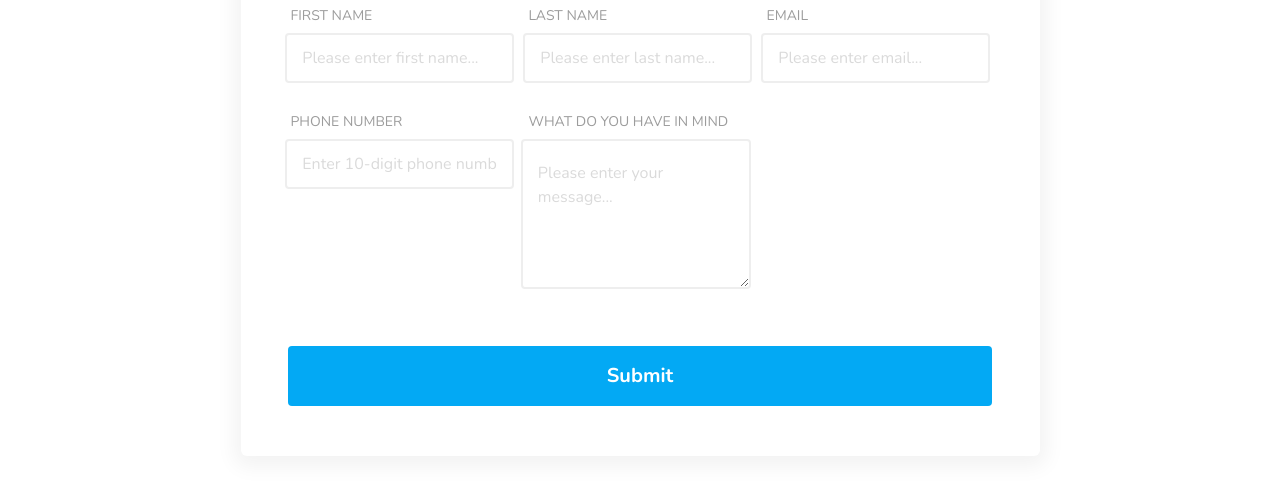
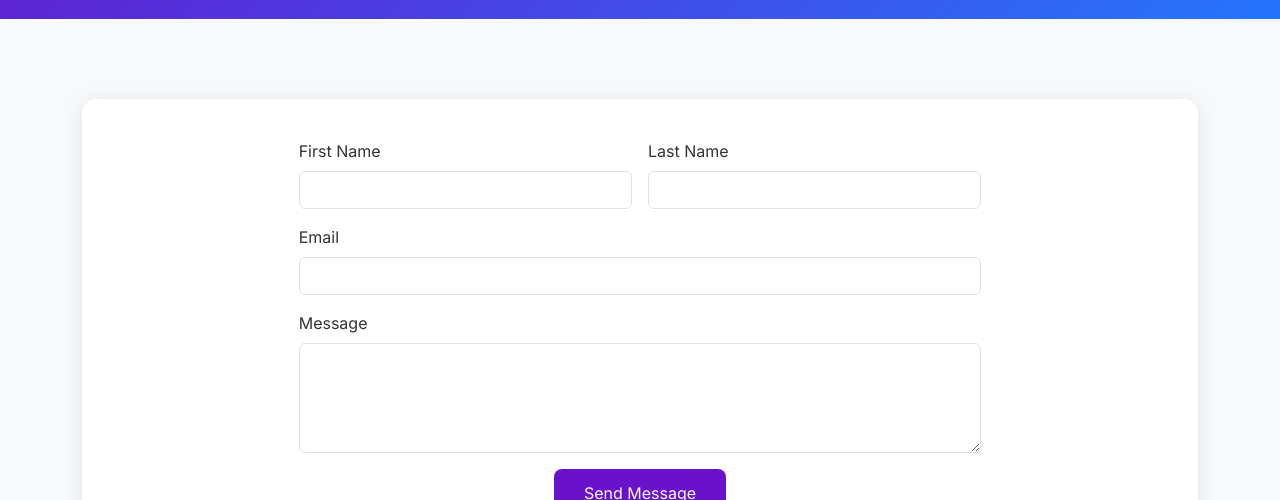
Before and after one commit to RavishankarGavhane/KeepActivePro, a plain HTML site: page templates/contact.html in a window 1280 px wide. Shown: the part 302-802 px from the top of the page. Drawn offline with nearby package versions, Linux system fonts and the light colour scheme.

```diff
--- a/templates/contact.html
+++ b/templates/contact.html
@@ -9,9 +9,9 @@
     <link href="https://cdn.jsdelivr.net/npm/bootstrap@5.3.0/dist/css/bootstrap.min.css" rel="stylesheet">
     <!-- Google Fonts -->
     <link href="https://fonts.googleapis.com/css2?family=Inter:wght@400;500;600;700&display=swap" rel="stylesheet">
-    <!-- Contact Form CSS -->
-    <link rel="stylesheet" href="https://fonts.googleapis.com/css2?family=Nunito:wght@200;300;400;600;700;800&display=swap">
+    <!-- Custom CSS -->
     <style>
+        /* All styles from index.html */
         body {
             font-family: 'Inter', sans-serif;
             color: #333;
@@ -19,6 +19,11 @@
         .navbar {
             background: rgba(255, 255, 255, 0.9);
             backdrop-filter: blur(10px);
+        }
+        .hero-section {
+            background: linear-gradient(135deg, #6a11cb, #2575fc);
+            color: white;
+            padding: 100px 0;
         }
         .footer {
             background: #343a40;
@@ -32,244 +37,105 @@
         .footer a:hover {
             color: #2575fc;
         }
-        .contact_us_2 * {
-            font-family: Nunito, sans-serif;
+        .btn-primary {
+            background: #6a11cb;
+            border: none;
+            padding: 12px 30px;
+            font-size: 1rem;
+            transition: background 0.3s ease;
         }
-        .contact_us_2 .text-blk {
-            margin: 0;
-            line-height: 25px;
+        .btn-primary:hover {
+            background: #2575fc;
         }
-        .contact_us_2 .responsive-cell-block {
-            min-height: 75px;
+
+        /* Contact Form Specific Styles */
+        .contact-section {
+            padding: 80px 0;
+            background: #f8f9fa;
         }
-        .contact_us_2 input:focus {
-            outline: none;
+        .contact-card {
+            background: white;
+            border-radius: 15px;
+            box-shadow: 0 4px 20px rgba(0, 0, 0, 0.1);
+            padding: 40px;
         }
-        .contact_us_2 .container-block {
-            min-height: 75px;
-            width: 100%;
-            padding: 10px;
-            display: block;
-        }
-        .contact_us_2 .submit-btn:hover {
-            background-color: #0381fe;
-        }
-        .contact_us_2 .responsive-container-block {
-            min-height: 75px;
-            height: fit-content;
-            width: 100%;
-            display: flex;
-            flex-wrap: wrap;
-            justify-content: flex-start;
-            margin: 0 auto 50px;
-            padding: 0;
-        }
-        .contact_us_2 .responsive-container-block.big-container {
-            padding: 10px 30px;
-            position: relative;
-            height: auto;
-        }
-        .contact_us_2 .responsive-container-block.container {
-            position: static;
-            min-height: 75px;
-            flex-direction: column;
-            z-index: 2;
-            max-width: 800px;
-            margin: 120px auto 50px;
-        }
-        .contact_us_2 .container-block.form-wrapper {
-            background-color: white;
-            max-width: 799px;
-            text-align: center;
-            padding: 50px 40px;
-            box-shadow: rgba(0, 0, 0, 0.05) 0px 4px 20px 7px;
-            border-radius: 6px;
-            margin: 0 auto;
-        }
-        .contact_us_2 .text-blk.contactus-head {
-            font-size: 36px;
-            line-height: 50px;
-            font-weight: 900;
-        }
-        .contact_us_2 .text-blk.contactus-subhead {
-            color: #9c9c9c;
-            margin-bottom: 50px;
-        }
-        .contact_us_2 .responsive-cell-block.wk-desk-6.wk-ipadp-6.wk-tab-12.wk-mobile-12 {
-            margin-bottom: 26px;
-            min-height: 50px;
-        }
-        .contact_us_2 .input {
-            width: 96%;
-            height: 50px;
-            padding: 1px 15px;
-            border: 2px solid #eeeeee;
-            font-size: 16px;
-            color: black;
-            border-radius: 4px;
-        }
-        .contact_us_2 .textinput {
-            width: 98%;
-            min-height: 150px;
-            padding: 20px 15px;
-            border: 2px solid #eeeeee;
-            font-size: 16px;
-            border-radius: 4px;
-        }
-        .contact_us_2 .submit-btn {
-            width: 98%;
-            background-color: #03a9f4;
-            height: 60px;
-            font-size: 20px;
-            font-weight: 700;
-            color: white;
-            border: none;
-            border-radius: 4px;
-            cursor: pointer;
-        }
-        .contact_us_2 .social-media-links {
-            width: 250px;
-            display: flex;
-            justify-content: space-evenly;
-            margin: 50px auto 0;
-        }
-        .contact_us_2 .link-img {
-            width: 30px;
-            height: 30px;
-        }
-        .contact_us_2 .text-blk.input-title {
-            text-align: left;
-            padding-left: 10px;
-            font-size: 14px;
-            margin-bottom: 5px;
-            color: #9c9c9c;
-        }
-        .contact_us_2 ::placeholder {
-            color: #dadada;
-        }
-        .contact_us_2 .blueBG {
-            position: absolute;
-            width: 100%;
-            left: 0;
-            top: 0;
-            height: 300px;
-            background-color: #03a9f4;
-        }
-        @media (max-width: 768px) {
-            .contact_us_2 .submit-btn, .contact_us_2 .input, .contact_us_2 .textinput {
-                width: 100%;
-            }
-            .contact_us_2 .responsive-container-block.container {
-                margin-top: 80px;
-            }
-            .contact_us_2 .text-blk.contactus-head {
-                font-size: 30px;
-                line-height: 40px;
-            }
-        }
-        @media (max-width: 500px) {
-            .contact_us_2 .container-block.form-wrapper {
-                padding: 50px 15px;
-            }
-            .contact_us_2 .responsive-cell-block.wk-ipadp-6.wk-tab-12.wk-mobile-12.wk-desk-6 {
-                margin-bottom: 15px;
-            }
-            .contact_us_2 .text-blk.input-title {
-                font-size: 12px;
-            }
-            .contact_us_2 .responsive-container-block.big-container {
-                padding: 10px 20px;
-            }
-            .contact_us_2 .text-blk.contactus-head {
-                font-size: 26px;
-                line-height: 34px;
-            }
-            .contact_us_2 .input {
-                height: 45px;
-            }
+        .form-control:focus {
+            border-color: #6a11cb;
+            box-shadow: 0 0 0 0.25rem rgba(106, 17, 203, 0.25);
         }
     </style>
 </head>
 <body>
-    <!-- Navigation Bar (updated with absolute paths) -->
+    <!-- Navigation Bar (matches index.html) -->
     <nav class="navbar navbar-expand-lg navbar-light fixed-top">
         <div class="container">
-            <a class="navbar-brand" href="/">KeepActive Pro</a>
+            <a class="navbar-brand" href="../index.html">KeepActive Pro</a>
             <button class="navbar-toggler" type="button" data-bs-toggle="collapse" data-bs-target="#navbarNav" aria-controls="navbarNav" aria-expanded="false" aria-label="Toggle navigation">
                 <span class="navbar-toggler-icon"></span>
             </button>
             <div class="collapse navbar-collapse" id="navbarNav">
                 <ul class="navbar-nav ms-auto">
                     <li class="nav-item">
-                        <a class="nav-link" href="/#features">Features</a>
+                        <a class="nav-link" href="../index.html#features">Features</a>
                     </li>
                     <li class="nav-item">
-                        <a class="nav-link" href="/#download">Download</a>
+                        <a class="nav-link" href="../index.html#download">Download</a>
                     </li>
                     <li class="nav-item">
-                        <a class="nav-link" href="/#about">About</a>
+                        <a class="nav-link" href="../index.html#about">About</a>
                     </li>
                     <li class="nav-item">
-                        <a class="nav-link" href="/contact/">Contact</a>
+                        <a class="nav-link active" href="contact.html">Contact</a>
                     </li>
                 </ul>
             </div>
         </div>
     </nav>
 
-    <!-- Contact Form -->
-    <div class="contact_us_2">
-        <div class="responsive-container-block big-container">
-            <div class="blueBG"></div>
-            <div class="responsive-container-block container">
-                <form class="form-box" action="/contact/" method="post">
-                    <div class="container-block form-wrapper">
-                        <p class="text-blk contactus-head">Get in Touch</p>
-                        <p class="text-blk contactus-subhead">Have a question or feedback? Reach out to us!</p>
-                        <div class="responsive-container-block">
-                            <div class="responsive-cell-block wk-ipadp-6 wk-tab-12 wk-mobile-12 wk-desk-6" id="i10mt">
-                                <p class="text-blk input-title">FIRST NAME</p>
-                                <input class="input" id="ijowk" name="FirstName" placeholder="Please enter first name..." required>
+    <!-- Hero Section -->
+    <section class="hero-section">
+        <div class="container text-center">
+            <h1 class="display-4">Contact Us</h1>
+            <p class="lead">Have questions or feedback? We'd love to hear from you!</p>
         </div>
-                            <div class="responsive-cell-block wk-desk-6 wk-ipadp-6 wk-tab-12 wk-mobile-12">
-                                <p class="text-blk input-title">LAST NAME</p>
-                                <input class="input" id="indfi" name="LastName" placeholder="Please enter last name..." required>
+    </section>
+
+    <!-- Contact Form Section -->
+    <section class="contact-section">
+        <div class="container">
+            <div class="contact-card">
+                <div class="row justify-content-center">
+                    <div class="col-lg-8">
+                        <form id="contactForm">
+                            <div class="row g-3">
+                                <div class="col-md-6">
+                                    <label for="firstName" class="form-label">First Name</label>
+                                    <input type="text" class="form-control" id="firstName" required>
                                 </div>
-                            <div class="responsive-cell-block wk-desk-6 wk-ipadp-6 wk-tab-12 wk-mobile-12">
-                                <p class="text-blk input-title">EMAIL</p>
-                                <input class="input" id="ipmgh" name="Email" type="email" placeholder="Please enter email..." required>
+                                <div class="col-md-6">
+                                    <label for="lastName" class="form-label">Last Name</label>
+                                    <input type="text" class="form-control" id="lastName" required>
                                 </div>
-                            <div class="responsive-cell-block wk-desk-6 wk-ipadp-6 wk-tab-12 wk-mobile-12">
-                                <p class="text-blk input-title">PHONE NUMBER</p>
-                                <input class="input" id="imgis" name="PhoneNumber" type="tel" pattern="[0-9]{10}" maxlength="10" placeholder="Enter 10-digit phone number..." required>
+                                <div class="col-12">
+                                    <label for="email" class="form-label">Email</label>
+                                    <input type="email" class="form-control" id="email" required>
                                 </div>
-                            <div class="responsive-cell-block wk-tab-12 wk-mobile-12 wk-desk-12 wk-ipadp-12" id="i634i">
-                                <p class="text-blk input-title">WHAT DO YOU HAVE IN MIND</p>
-                                <textarea class="textinput" id="i5vyy" name="WHAT_DO_YOU_HAVE_IN_MIND" placeholder="Please enter your message..." required></textarea>
+                                <div class="col-12">
+                                    <label for="message" class="form-label">Message</label>
+                                    <textarea class="form-control" id="message" rows="4" required></textarea>
                                 </div>
+                                <div class="col-12 text-center">
+                                    <button type="submit" class="btn btn-primary btn-lg">Send Message</button>
                                 </div>
-                        <button class="submit-btn" type="submit">Submit</button>
-                    </div>
-                    <div class="social-media-links">
-                        <a href="https://twitter.com" target="_blank">
-                            <img class="link-img" src="https://workik-widget-assets.s3.amazonaws.com/Footer1-83/v1/images/Icon-twitter.png" alt="Twitter">
-                        </a>
-                        <a href="https://facebook.com" target="_blank">
-                            <img class="link-img" src="https://workik-widget-assets.s3.amazonaws.com/Footer1-83/v1/images/Icon-facebook.png" alt="Facebook">
-                        </a>
-                        <a href="https://google.com" target="_blank">
-                            <img class="link-img" src="https://workik-widget-assets.s3.amazonaws.com/Footer1-83/v1/images/Icon-google.png" alt="Google">
-                        </a>
-                        <a href="https://instagram.com" target="_blank">
-                            <img class="link-img" src="https://workik-widget-assets.s3.amazonaws.com/Footer1-83/v1/images/Icon-instagram.png" alt="Instagram">
-                        </a>
                             </div>
                         </form>
                     </div>
                 </div>
             </div>
+        </div>
+    </section>
 
-    <!-- Footer -->
+    <!-- Footer (matches index.html) -->
     <footer class="footer text-center">
         <div class="container">
             <p>🚀 Support Open Source! If you find this project useful, please ⭐ star the repository on <a href="https://github.com/RavishankarGavhane/KeepActivePro" target="_blank">GitHub</a>.</p>
@@ -279,5 +145,14 @@
 
     <!-- Bootstrap JS -->
     <script src="https://cdn.jsdelivr.net/npm/bootstrap@5.3.0/dist/js/bootstrap.bundle.min.js"></script>
+
+    <!-- Form Submission Script -->
+    <script>
+        document.getElementById('contactForm').addEventListener('submit', function(e) {
+            e.preventDefault();
+            // Add your form submission logic here
+            window.location.href = '../templates/thankyou.html';
+        });
+    </script>
 </body>
 </html>
```
Lines whose indentation alone changed are shown as unchanged.
